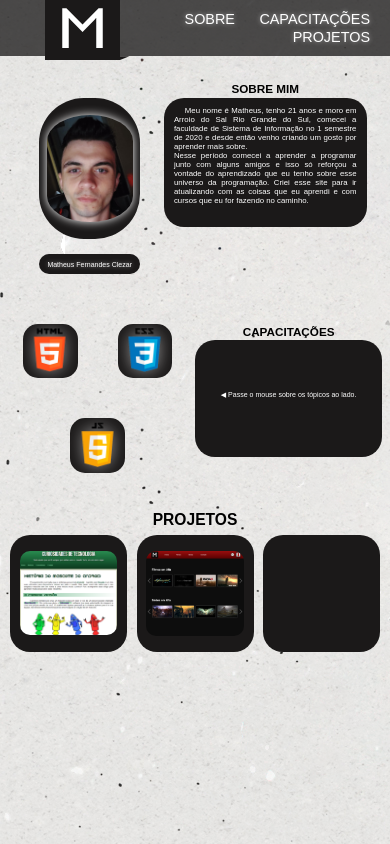
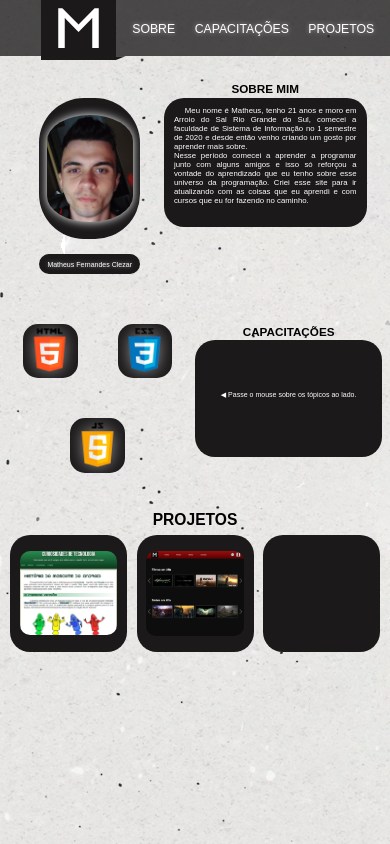
Before and after one commit to MatheusFernandesClezar/html-css, a PHP site: page / in a window 390 px wide. Run offline with PHP 8.4, Linux system fonts and the light colour scheme; some web fonts are replaced.

Commit message:
update telas menores

```diff
--- a/Meu Site Teste/style.css
+++ b/Meu Site Teste/style.css
@@ -429,6 +429,16 @@ p#javascriptDesc, p#cssDesc, p#htmlDesc{
 }
 }
 @media only screen and (max-width:490px){
+    .logo{
+        width: 130px;
+    }
+    .logo svg{
+        width: 140px;
+    }
+    nav ul li{
+        margin-right: 15px;
+        font-size: 3.5vw;
+    }
     .Me{
         padding-top: 25%;
     }
```
